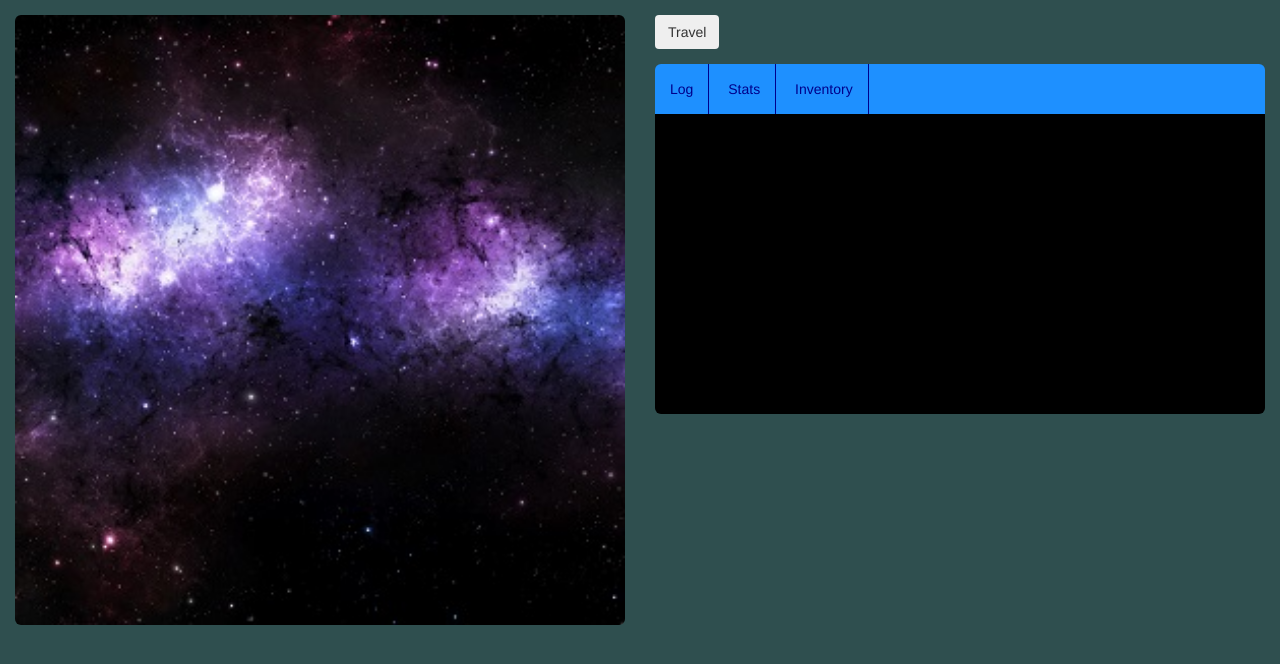
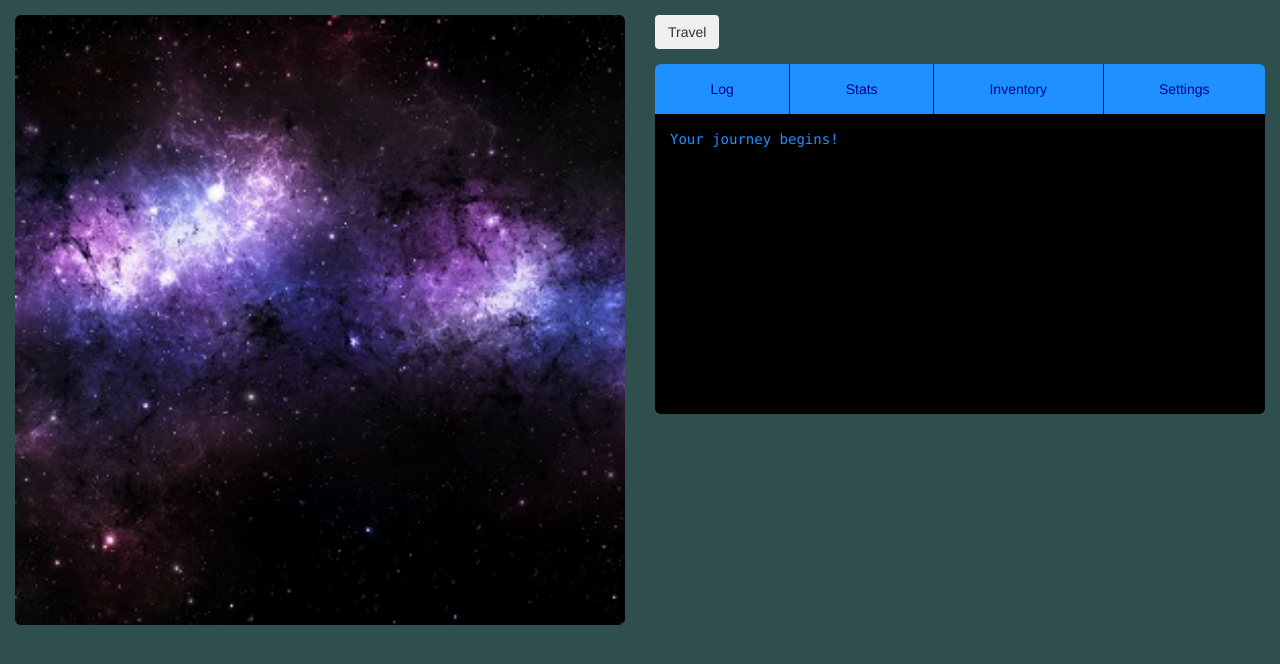
Before and after one commit to kraigjacobson/phoneSpace, a plain HTML site: page index.html at #!/log in a window 1280 px wide. Drawn offline with nearby package versions, Linux system fonts and the light colour scheme; some packages are replaced by stand-ins of ours.

Commit message:
Updated Navigation

```diff
--- a/assets/main.css
+++ b/assets/main.css
@@ -21,15 +21,24 @@ body {
     color: darkblue;
 }
 #console-buttons ul{
+    display: -moz-box;
+    display: -webkit-box;
+    display: box;
     list-style-type: none;
     margin: 0;
     padding: 0;
 }
 #console-buttons ul li{
+    -moz-box-flex: 1;
+    -webkit-box-flex: 1;
+    box-flex: 1;
     border-right:1px solid darkblue;
-    display: inline-block;
     padding:15px;
     cursor: pointer;
+    text-align:center;
+}
+#console-buttons ul li:last-child{
+    border:none;
 }
 #console-buttons ul li:hover{
     /*color: deepskyblue;*/
--- a/index.html
+++ b/index.html
@@ -43,6 +43,7 @@
                 <li ui-sref="log" ui-sref-active="active" ng-click="">Log</li>
                 <li ui-sref="stats" ui-sref-active="active">Stats</li>
                 <li ui-sref="inventory" ui-sref-active="active">Inventory</li>
+                <li ui-sref="settings" ui-sref-active="active">Settings</li>
             </ul>
 
 
--- a/partials/log.html
+++ b/partials/log.html
@@ -1,8 +1,8 @@
 <div ng-controller="ConsoleController">
 
-    <p ng-repeat="item in log track by $index">
+    <p ng-repeat="entry in log track by $index">
 
-        {{ item }}
+        {{ entry }}
 
     </p>
 
--- a/services/DataService.js
+++ b/services/DataService.js
@@ -2,7 +2,7 @@ app.service('DataService', function($http) {
 
     var self = this;
 
-    this.log = [];
+    this.log = ['Your journey begins!'];
 
     this.inventory = [];
 
```
